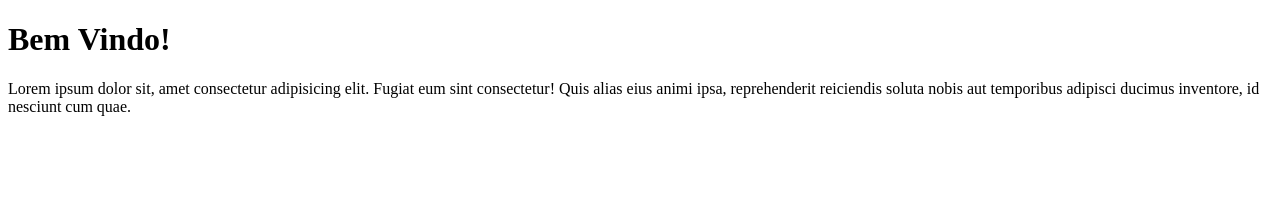
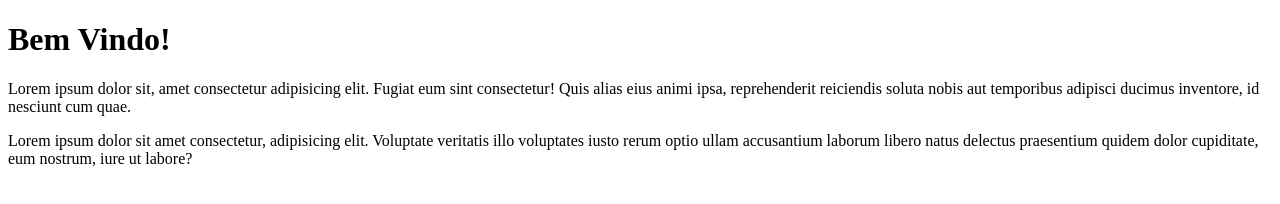
Before and after one commit to elisacoelho/atividadepi, a plain HTML site: page index.html in a window 1280 px wide. Drawn offline with Linux system fonts and the light colour scheme.

Commit message:
atualização index.html #1

```diff
--- a/index.html
+++ b/index.html
@@ -8,5 +8,6 @@
 <body>
     <h1>Bem Vindo!</h1>
     <p>Lorem ipsum dolor sit, amet consectetur adipisicing elit. Fugiat eum sint consectetur! Quis alias eius animi ipsa, reprehenderit reiciendis soluta nobis aut temporibus adipisci ducimus inventore, id nesciunt cum quae.</p>
+    <p>Lorem ipsum dolor sit amet consectetur, adipisicing elit. Voluptate veritatis illo voluptates iusto rerum optio ullam accusantium laborum libero natus delectus praesentium quidem dolor cupiditate, eum nostrum, iure ut labore?</p>
 </body>
 </html>
```
